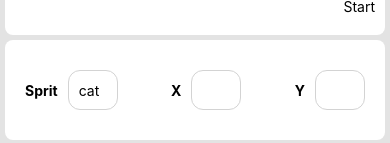
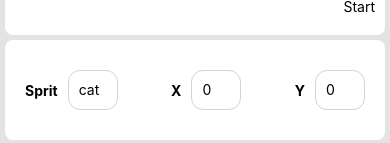
Before and after one commit to Rrhul0/ScratchReact, a React Native app: screen /Home in a window 390 px wide. Shown: the part 569-712 px from the top of the page. Built offline with nearby package versions, Linux system fonts and the light colour scheme.

Commit message:
fix info about sprits in home screen

```diff
--- a/homescreen/HomeScreen.tsx
+++ b/homescreen/HomeScreen.tsx
@@ -170,24 +170,19 @@ const HomeScreen = ({route, navigation}: {route: Route; navigation: any}) => {
       <View style={styles.info}>
         <View style={styles.infoBox}>
           <Text style={styles.infoBoxText}>Sprit</Text>
-          <TextInput
-            style={styles.infoBoxInput}
-            value={sprits[sprits.length - 1].name}
-          />
+          <Text style={styles.infoBoxInput}>{sprits[selectedSprit].name}</Text>
         </View>
         <View style={styles.infoBox}>
           <Text style={styles.infoBoxText}>X</Text>
-          <TextInput
-            style={styles.infoBoxInput}
-            // value={sprits[sprits.length - 1].x.toString()}
-          />
+          <Text style={styles.infoBoxInput}>
+            {sprits[selectedSprit].x.toString()}
+          </Text>
         </View>
         <View style={styles.infoBox}>
           <Text style={styles.infoBoxText}>Y</Text>
-          <TextInput
-            style={styles.infoBoxInput}
-            // value={sprits[sprits.length - 1].y.toString()}
-          />
+          <Text style={styles.infoBoxInput}>
+            {sprits[selectedSprit].y.toString()}
+          </Text>
         </View>
       </View>
       <View style={styles.items}>
```
